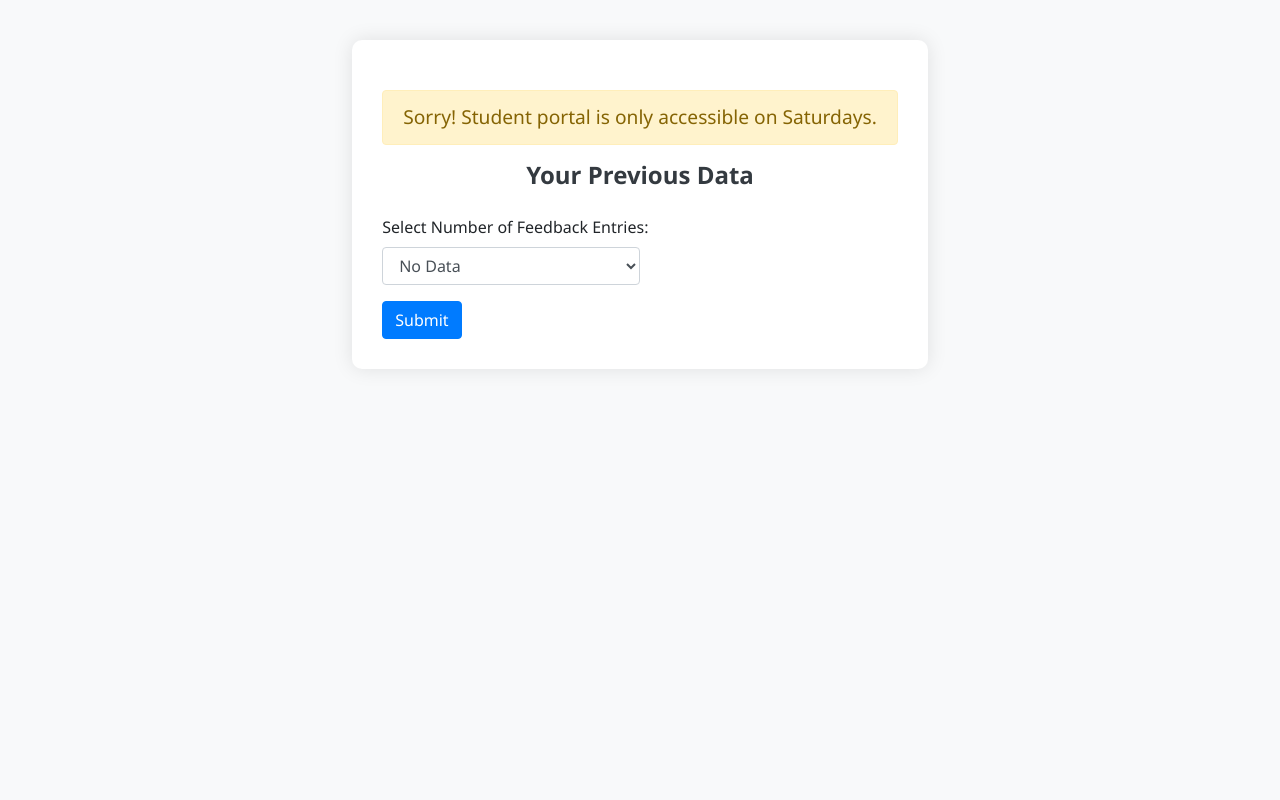
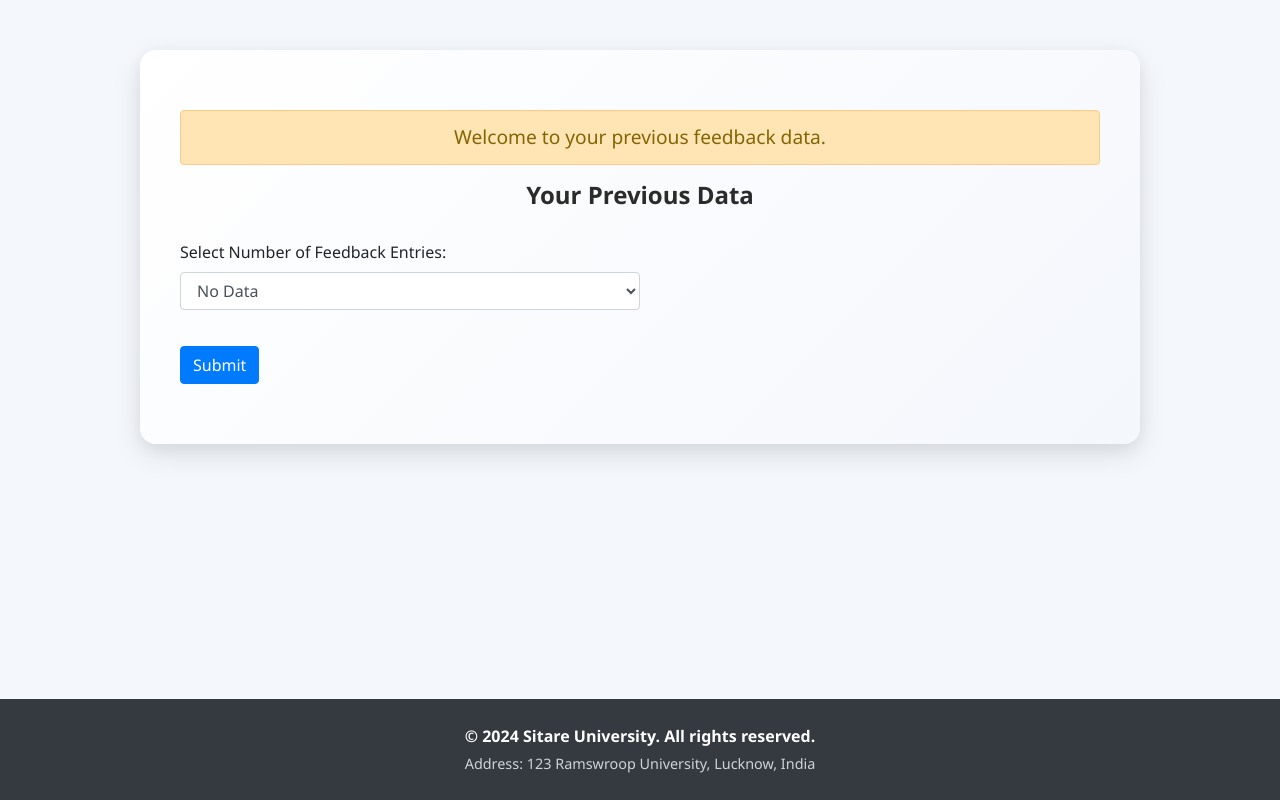
Before and after one commit to ajay-navodayan/Feedback_management_system, a Flask app: template templates/saturday.html in a window 1280 px wide. Run offline with Flask 3, Linux system fonts and the light colour scheme; the template is opened without the code that fills it, so the values that code supplies are empty; some libraries are stand-ins or nearby versions.

Commit message:
Update saturday.html

```diff
--- a/templates/saturday.html
+++ b/templates/saturday.html
@@ -7,36 +7,53 @@
     <title>Access Restricted</title>
     <link rel="stylesheet" href="https://maxcdn.bootstrapcdn.com/bootstrap/4.5.2/css/bootstrap.min.css">
     <style>
+        html,
         body {
-            background-color: #f8f9fa;
+            height: 100%;
+            margin: 0;
+        }
+
+        body {
             display: flex;
-            justify-content: center;
-            align-items: center;
-            height: auto;
-            margin: 0;
+            flex-direction: column;
+            justify-content: space-between;
+            background-color: #f4f7fc;
             font-family: 'Segoe UI', Tahoma, Geneva, Verdana, sans-serif;
         }
 
         .container {
-            background-color: #ffffff;
-            padding: 30px;
-            border-radius: 10px;
-            box-shadow: 0 0 20px rgba(0, 0, 0, 0.1);
-            max-width: 1085px;
-            width: auto;
-            margin: 40px 0px;
+            background: linear-gradient(135deg, #ffffff 0%, #f4f7fc 100%);
+            padding: 40px;
+            border-radius: 16px;
+            /* Increased border radius for smoother corners */
+            box-shadow: 0 10px 30px rgba(0, 0, 0, 0.1), 0 5px 15px rgba(0, 0, 0, 0.05);
+            /* Softer, layered shadow for depth */
+            max-width: 1000px;
+            width: 100%;
+            margin: 50px auto;
+            transition: transform 0.3s ease, box-shadow 0.3s ease;
+            /* Animation for a subtle hover effect */
         }
+
+        /* Hover effect to elevate the container slightly */
+        .container:hover {
+            transform: translateY(-5px);
+            box-shadow: 0 15px 35px rgba(0, 0, 0, 0.15), 0 5px 20px rgba(0, 0, 0, 0.05);
+        }
+
 
         .alert {
             margin-top: 20px;
             font-size: 1.2rem;
             text-align: center;
+            background-color: #ffe5b4;
+            border-color: #ffca85;
         }
 
         h4 {
             text-align: center;
-            margin-bottom: 25px;
-            color: #343a40;
+            margin-bottom: 30px;
+            color: #2b2b2b;
             font-weight: bold;
         }
 
@@ -44,23 +61,26 @@
             width: 100%;
             border-collapse: collapse;
             margin-bottom: 20px;
+            border-radius: 8px;
+            overflow: hidden;
         }
 
         thead th {
             background-color: #007bff;
             color: white;
             text-align: center;
-            padding: 12px;
+            padding: 15px;
+            font-size: 1rem;
         }
 
         tbody td {
             text-align: center;
-            padding: 12px;
-            color: #343a40;
+            padding: 15px;
+            color: #5a5a5a;
         }
 
         tbody tr:nth-child(even) {
-            background-color: #f2f2f2;
+            background-color: #f9f9f9;
         }
 
         tbody tr:nth-child(odd) {
@@ -69,6 +89,48 @@
 
         .form-control {
             width: 50%;
+            margin: 0;
+        }
+
+        button {
+            display: block;
+            margin: 20px auto;
+            padding: 10px 20px;
+            font-size: 1.1rem;
+            background-color: #007bff;
+            color: white;
+            border: none;
+            border-radius: 5px;
+            transition: background-color 0.3s ease;
+        }
+
+        button:hover {
+            background-color: #0056b3;
+        }
+
+        footer {
+            background-color: #343a40;
+            color: white;
+            text-align: center;
+            padding: 25px;
+            position: sticky;
+            /* or fixed */
+            width: 100%;
+            bottom: 0;
+            left: 0;
+        }
+
+        footer p {
+            margin: 0;
+            font-size: 1rem;
+            font-weight: bold;
+        }
+
+        footer span {
+            display: block;
+            margin-top: 5px;
+            font-size: 0.9rem;
+            color: #ced4da;
         }
     </style>
 </head>
@@ -77,7 +139,7 @@
     <div class="container">
         {% if not is_saturday %}
         <div class="alert alert-warning" role="alert">
-            Sorry! Student portal is only accessible on Saturdays.
+            Welcome to your previous feedback data.
         </div>
         {% endif %}
         <h4>Your Previous Data</h4>
@@ -121,10 +183,15 @@
             </tbody>
         </table>
         {% endif %}
+    </div>
 
-    </div>
     <script src="https://ajax.googleapis.com/ajax/libs/jquery/3.5.1/jquery.min.js"></script>
     <script src="https://maxcdn.bootstrapcdn.com/bootstrap/4.5.2/js/bootstrap.min.js"></script>
+
+    <footer>
+        <p>© 2024 Sitare University. All rights reserved.</p>
+        <span>Address: 123 Ramswroop University, Lucknow, India</span>
+    </footer>
 </body>
 
 </html>
```
